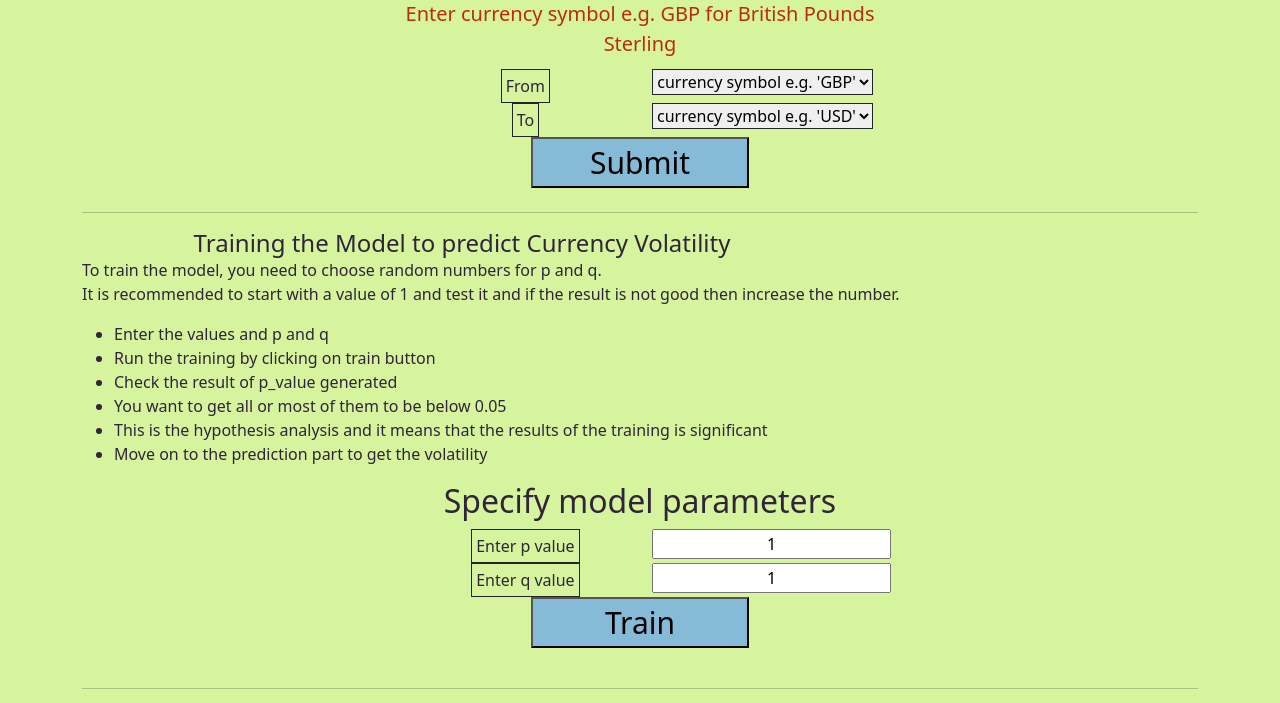
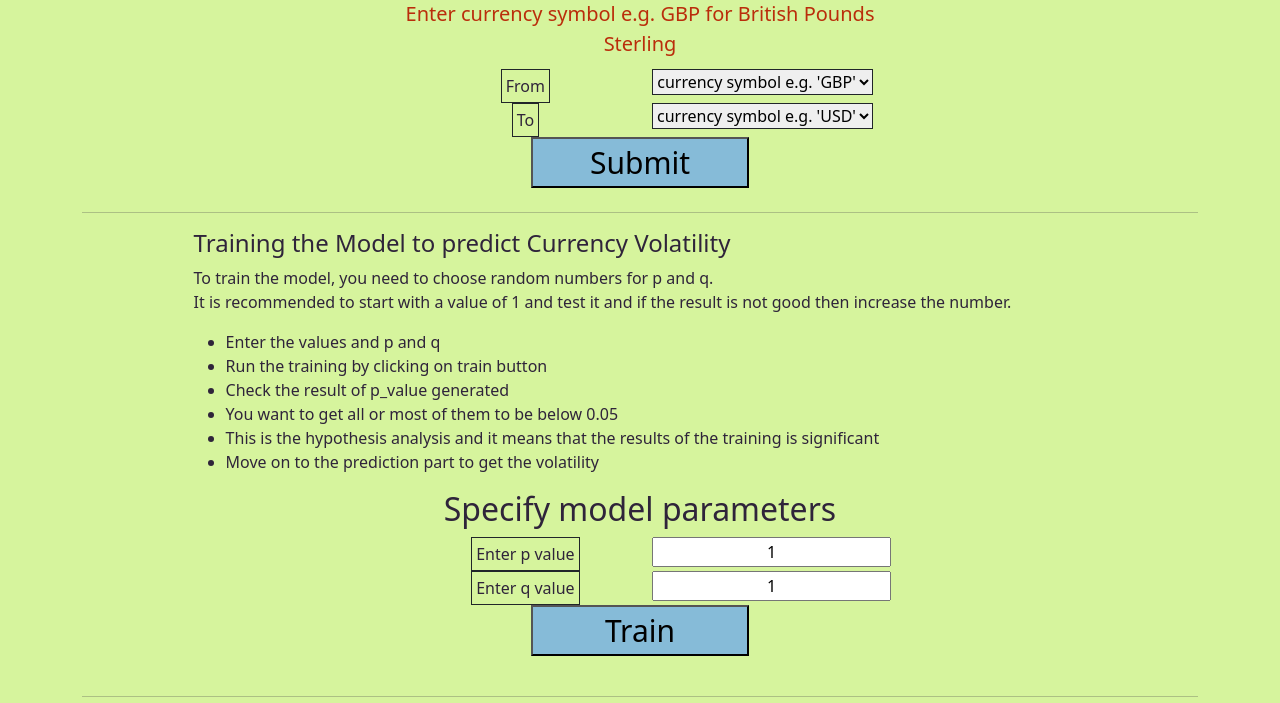
Before and after one commit to Wali-Mohamed/foreign_exchange_prediction, a Flask app: page /data in a window 1280 px wide. Shown: the part 183-886 px from the top of the page. Run offline with Flask 3, Linux system fonts and the light colour scheme; parts of the project's set-up code (start-up, migrations or seed data) failed here and were passed over.

Commit message:
styling added

```diff
--- a/static/styles.css
+++ b/static/styles.css
@@ -22,7 +22,7 @@ h1, h2{
     height: 800px;
 }
 
-.explain-head>h4 {
+.explain-head {
   /* background-color: aqua; */
   /* border: black 1px solid; */
   width: 80%;
```
